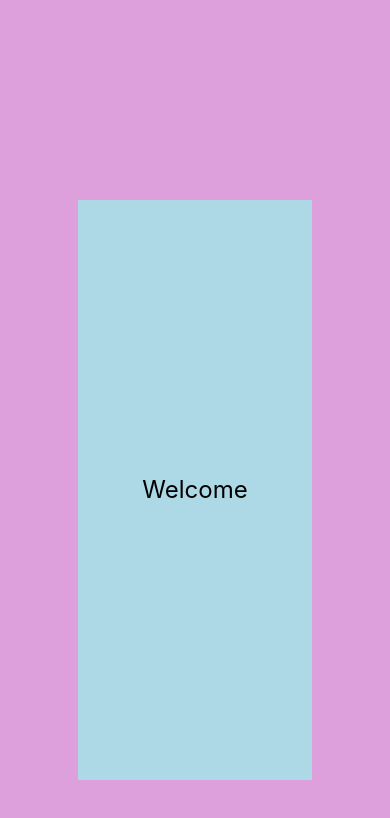
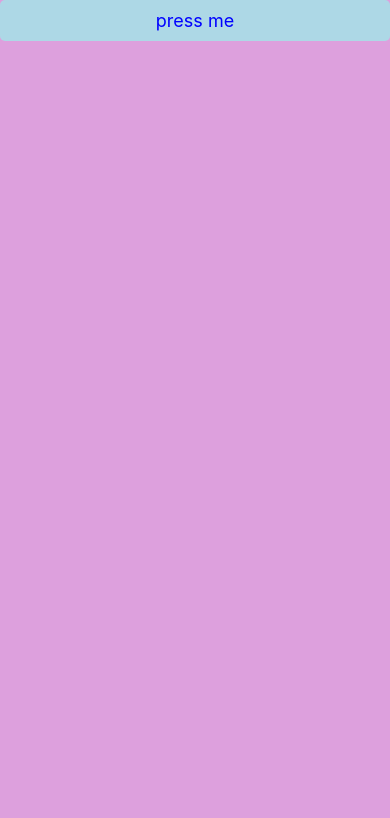
Before and after one commit to Uwihanganyeobed/React-Native-Beginner-s-Guide, a React Native app: screen / in a window 390 px wide. Shown: the top 818 px of the page. Built offline with nearby package versions, Linux system fonts and the light colour scheme.

Commit message:
end of Dynamic UI

```diff
--- a/App.js
+++ b/App.js
@@ -12,7 +12,8 @@ import {
   ActivityIndicator,
   Alert,
   StyleSheet,
-  SafeAreaView
+  SafeAreaView,
+  Platform
 } from "react-native";
 import Cart from "./Components/Core-Components/Cart";
 import Box from "./Components/RNLayout/Box";
@@ -20,6 +21,7 @@ import Greet from "./Components/Core-Components/Greet";
 import StyleSheetAPI from "./Components/styleSheetAPI/StyleSheetAPI";
 import UIDynamic from "./Components/DynamicUI/UIDynamic";
 import UIWindow from "./Components/DynamicUI/UIWindow";
+import CustomButton from "./Components/DynamicUI/customButton/customButton.android";
 const logoImage = require("./assets/adaptive-icon.png");
 export default function App() {
   const [count, setCount]=useState(0)
@@ -29,7 +31,9 @@ export default function App() {
     <View style={{backgroundColor: 'plum', flex: 1}}>
     {/* <StyleSheetAPI/> */}
     {/* <UIDynamic/> */}
-    <UIWindow/>
+    {/* <UIWindow/> */}
+    <CustomButton title="press me"onPress={()=>alert('pressed')}/>
+
     </View>
     </SafeAreaView>
 
--- a/Components/DynamicUI/UIWindow.jsx
+++ b/Components/DynamicUI/UIWindow.jsx
@@ -1,4 +1,4 @@
-import { View, Text, StyleSheet,useWindowDimensions } from "react-native";
+import { View, Text, StyleSheet,useWindowDimensions,Platform } from "react-native";
 export default function UIWindow(){
    const windowWidth=useWindowDimensions().width
    const windowHeight=useWindowDimensions().height
@@ -22,7 +22,9 @@ const styles=StyleSheet.create({
       backgroundColor: 'plum',
       alignItems: 'center',
       justifyContent: 'flex-start',
-      marginTop: 200
+      marginTop: 200,
+      paddingTop: Platform.OS === 'android'?25 : 0
+
    },
    box:{
       // height: windowWidth>500? '70%': '90%',
@@ -31,7 +33,19 @@ const styles=StyleSheet.create({
       alignItems: 'center',
       justifyContent: 'center'
    },
-   // text:{
-   //    fontSize: windowWidth>500? 50:24
-   // }
+   text:{
+      ...Platform.select({
+         ios: {
+            color: 'purple',
+            fontSize: 24,
+            fontStyle: 'italic'
+         },
+         android: {
+            color: 'blue',
+            fontSize: 30
+         }
+      }),
+      fontWeight: 'bold',
+      textAlign: 'center',
+   }
 })
--- /dev/null
+++ b/Components/DynamicUI/customButton/CustomButton.android.js
@@ -0,0 +1,20 @@
+import React from 'react'
+import { Pressable,Text } from 'react-native'
+
+const customButton = ({onPress, title}) => {
+  return (
+    <Pressable
+    onPress={onPress}
+    style={{
+      justifyContent: 'center',
+      alignItems: 'center',
+      backgroundColor: 'lightblue',
+      borderRadius: 5,
+      padding: 10,
+    }}>
+      <Text style={{color: 'blue', fontSize: 18}}>{title}</Text>
+    </Pressable>
+  )
+}
+
+export default customButton;
```
Also changed, not shown: Components/DynamicUI/customButton/CustomButton.ios.js (added, +20 -0 lines).
